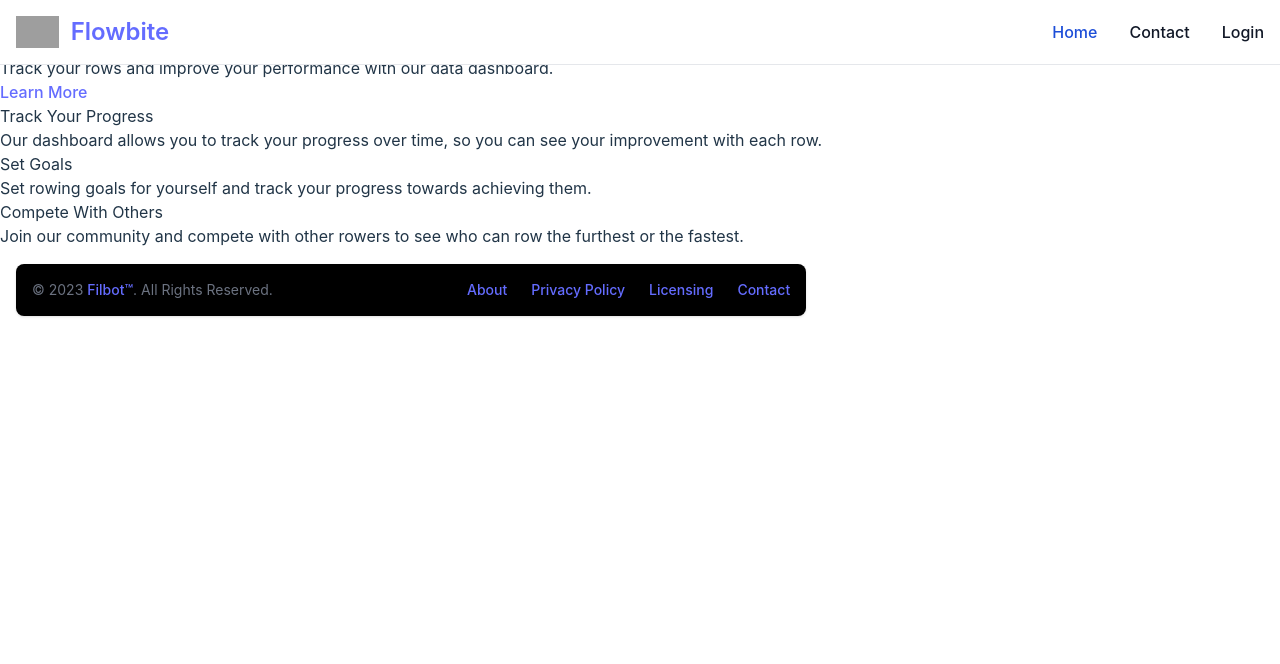
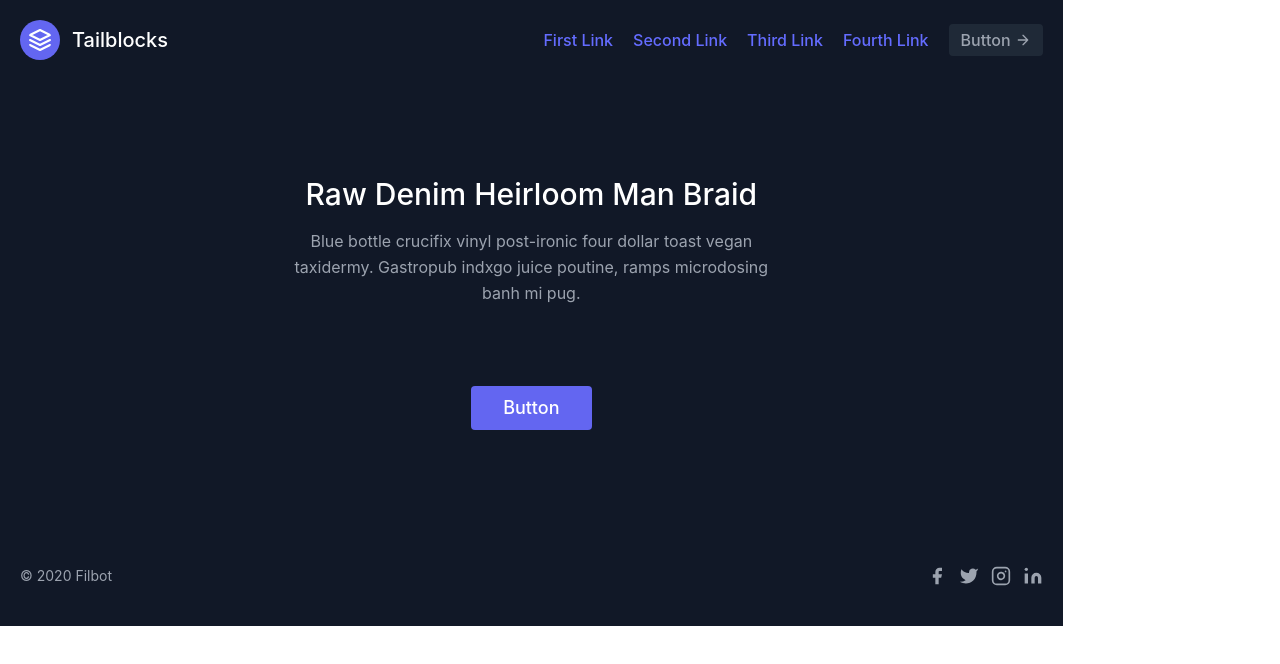
Before and after one commit to filbot/logbook-dashboard, a React (Vite) app in the folder app/: page / in a window 1280 px wide. Shown: the top 664 px of the page. Built offline with nearby package versions, Linux system fonts and the light colour scheme; grey boxes are pictures that could not be loaded.

Commit message:
Layout update

```diff
--- a/app/src/App.jsx
+++ b/app/src/App.jsx
@@ -11,6 +11,7 @@ import {
 import { fakeAuthProvider } from "./auth";
 import Dashboard from "./dashboard";
 import Landing from "./landing";
+import Header from "./header";
 import './App.css'
 
 export default function App() {
@@ -38,29 +39,37 @@ function Layout() {
   return (
     <>
       {/* <AuthStatus /> */}
-
-      <nav className="bg-white dark:bg-gray-900 fixed w-full z-20 top-0 left-0 border-b border-gray-200 dark:border-gray-600">
-        <div className="max-w-screen-xl flex flex-wrap items-center justify-between mx-auto p-4">
-          <a href="https://flowbite.com/" className="flex items-center">
-            <img src="https://flowbite.com/docs/images/logo.svg" className="h-8 mr-3" alt="Flowbite Logo" />
-            <span className="self-center text-2xl font-semibold whitespace-nowrap dark:text-white">Flowbite</span>
-          </a>
-          <div className="items-center justify-between hidden w-full md:flex md:w-auto md:order-1" id="navbar-sticky">
-            <ul className="flex flex-col p-4 md:p-0 mt-4 font-medium border border-gray-100 rounded-lg bg-gray-50 md:flex-row md:space-x-8 md:mt-0 md:border-0 md:bg-white dark:bg-gray-800 md:dark:bg-gray-900 dark:border-gray-700">
-              <li>
-                <Link to="/" className="block py-2 pl-3 pr-4 text-white bg-blue-700 rounded md:bg-transparent md:text-blue-700 md:p-0 md:dark:text-blue-500" aria-current="page">Home</Link>
-              </li>
-              <li>
-                <Link to="/contact" className="block py-2 pl-3 pr-4 text-gray-900 rounded hover:bg-gray-100 md:hover:bg-transparent md:hover:text-blue-700 md:p-0 md:dark:hover:text-blue-500 dark:text-white dark:hover:bg-gray-700 dark:hover:text-white md:dark:hover:bg-transparent dark:border-gray-700">Contact</Link>
-              </li>
-              <li>
-                <Link to="/protected" className="block py-2 pl-3 pr-4 text-gray-900 rounded hover:bg-gray-100 md:hover:bg-transparent md:hover:text-blue-700 md:p-0 md:dark:hover:text-blue-500 dark:text-white dark:hover:bg-gray-700 dark:hover:text-white md:dark:hover:bg-transparent dark:border-gray-700">Login</Link>
-              </li>
-            </ul>
-          </div>
+      <Header />
+      <Outlet />
+      <footer class="text-gray-400 bg-gray-900 body-font">
+        <div class="container px-5 py-8 mx-auto flex items-center sm:flex-row flex-col">
+          <p class="text-sm text-gray-400 sm:py-2 sm:mt-0 mt-4">© 2020 Filbot</p>
+          <span class="inline-flex sm:ml-auto sm:mt-0 mt-4 justify-center sm:justify-start">
+            <a class="text-gray-400">
+              <svg fill="currentColor" stroke-linecap="round" stroke-linejoin="round" stroke-width="2" class="w-5 h-5" viewBox="0 0 24 24">
+                <path d="M18 2h-3a5 5 0 00-5 5v3H7v4h3v8h4v-8h3l1-4h-4V7a1 1 0 011-1h3z"></path>
+              </svg>
+            </a>
+            <a class="ml-3 text-gray-400">
+              <svg fill="currentColor" stroke-linecap="round" stroke-linejoin="round" stroke-width="2" class="w-5 h-5" viewBox="0 0 24 24">
+                <path d="M23 3a10.9 10.9 0 01-3.14 1.53 4.48 4.48 0 00-7.86 3v1A10.66 10.66 0 013 4s-4 9 5 13a11.64 11.64 0 01-7 2c9 5 20 0 20-11.5a4.5 4.5 0 00-.08-.83A7.72 7.72 0 0023 3z"></path>
+              </svg>
+            </a>
+            <a class="ml-3 text-gray-400">
+              <svg fill="none" stroke="currentColor" stroke-linecap="round" stroke-linejoin="round" stroke-width="2" class="w-5 h-5" viewBox="0 0 24 24">
+                <rect width="20" height="20" x="2" y="2" rx="5" ry="5"></rect>
+                <path d="M16 11.37A4 4 0 1112.63 8 4 4 0 0116 11.37zm1.5-4.87h.01"></path>
+              </svg>
+            </a>
+            <a class="ml-3 text-gray-400">
+              <svg fill="currentColor" stroke="currentColor" stroke-linecap="round" stroke-linejoin="round" stroke-width="0" class="w-5 h-5" viewBox="0 0 24 24">
+                <path stroke="none" d="M16 8a6 6 0 016 6v7h-4v-7a2 2 0 00-2-2 2 2 0 00-2 2v7h-4v-7a6 6 0 016-6zM2 9h4v12H2z"></path>
+                <circle cx="4" cy="4" r="2" stroke="none"></circle>
+              </svg>
+            </a>
+          </span>
         </div>
-      </nav>
-      <Outlet />
+      </footer>
     </>
   );
 }
--- /dev/null
+++ b/app/src/header.jsx
@@ -0,0 +1,25 @@
+export default function Header() {
+  return (
+    <header class="text-gray-400 bg-gray-900 body-font">
+      <div class="container mx-auto flex flex-wrap p-5 flex-col md:flex-row items-center">
+        <a class="flex title-font font-medium items-center text-white mb-4 md:mb-0">
+          <svg xmlns="http://www.w3.org/2000/svg" fill="none" stroke="currentColor" stroke-linecap="round" stroke-linejoin="round" stroke-width="2" class="w-10 h-10 text-white p-2 bg-indigo-500 rounded-full" viewBox="0 0 24 24">
+            <path d="M12 2L2 7l10 5 10-5-10-5zM2 17l10 5 10-5M2 12l10 5 10-5"></path>
+          </svg>
+          <span class="ml-3 text-xl">Tailblocks</span>
+        </a>
+        <nav class="md:ml-auto flex flex-wrap items-center text-base justify-center">
+          <a class="mr-5 hover:text-white">First Link</a>
+          <a class="mr-5 hover:text-white">Second Link</a>
+          <a class="mr-5 hover:text-white">Third Link</a>
+          <a class="mr-5 hover:text-white">Fourth Link</a>
+        </nav>
+        <button class="inline-flex items-center bg-gray-800 border-0 py-1 px-3 focus:outline-none hover:bg-gray-700 rounded text-base mt-4 md:mt-0">Button
+          <svg fill="none" stroke="currentColor" stroke-linecap="round" stroke-linejoin="round" stroke-width="2" class="w-4 h-4 ml-1" viewBox="0 0 24 24">
+            <path d="M5 12h14M12 5l7 7-7 7"></path>
+          </svg>
+        </button>
+      </div>
+    </header>
+  );
+}
--- a/app/src/landing.jsx
+++ b/app/src/landing.jsx
@@ -4,48 +4,14 @@ export default function Landing() {
   let year = d.getFullYear();
 
   return (
-    <>
-      <section className="hero">
-        <h1>Logbook Dashboard</h1>
-        <p>Track your rows and improve your performance with our data dashboard.</p>
-        <a href="#" className="cta">Learn More</a>
-      </section>
-
-      <section className="features">
-        <div className="feature">
-          <h2>Track Your Progress</h2>
-          <p>Our dashboard allows you to track your progress over time, so you can see your improvement with each row.</p>
+    <section class="text-gray-400 bg-gray-900 body-font">
+      <div class="container px-5 py-24 mx-auto">
+        <div class="text-center mb-20">
+          <h1 class="sm:text-3xl text-2xl font-medium text-center title-font text-white mb-4">Raw Denim Heirloom Man Braid</h1>
+          <p class="text-base leading-relaxed xl:w-2/4 lg:w-3/4 mx-auto">Blue bottle crucifix vinyl post-ironic four dollar toast vegan taxidermy. Gastropub indxgo juice poutine, ramps microdosing banh mi pug.</p>
         </div>
-        <div className="feature">
-          <h2>Set Goals</h2>
-          <p>Set rowing goals for yourself and track your progress towards achieving them.</p>
-        </div>
-        <div className="feature">
-          <h2>Compete With Others</h2>
-          <p>Join our community and compete with other rowers to see who can row the furthest or the fastest.</p>
-        </div>
-      </section>
-
-      <footer className="bg-black rounded-lg shadow m-4 dark:bg-gray-800">
-        <div className="w-full mx-auto max-w-screen-xl p-4 md:flex md:items-center md:justify-between">
-          <span className="text-sm text-gray-500 sm:text-center dark:text-gray-400">&copy; {year} <a href="https://filbot.com/" className="hover:underline">Filbot™</a>. All Rights Reserved.
-          </span>
-          <ul className="flex flex-wrap items-center mt-3 text-sm font-medium text-gray-500 dark:text-gray-400 sm:mt-0">
-            <li>
-              <a href="#" className="mr-4 hover:underline md:mr-6 ">About</a>
-            </li>
-            <li>
-              <a href="#" className="mr-4 hover:underline md:mr-6">Privacy Policy</a>
-            </li>
-            <li>
-              <a href="#" className="mr-4 hover:underline md:mr-6">Licensing</a>
-            </li>
-            <li>
-              <a href="#" className="hover:underline">Contact</a>
-            </li>
-          </ul>
-        </div>
-      </footer>
-    </>
+        <button class="flex mx-auto mt-16 text-white bg-indigo-500 border-0 py-2 px-8 focus:outline-none hover:bg-indigo-600 rounded text-lg">Button</button>
+      </div>
+    </section>
   );
 }
```
